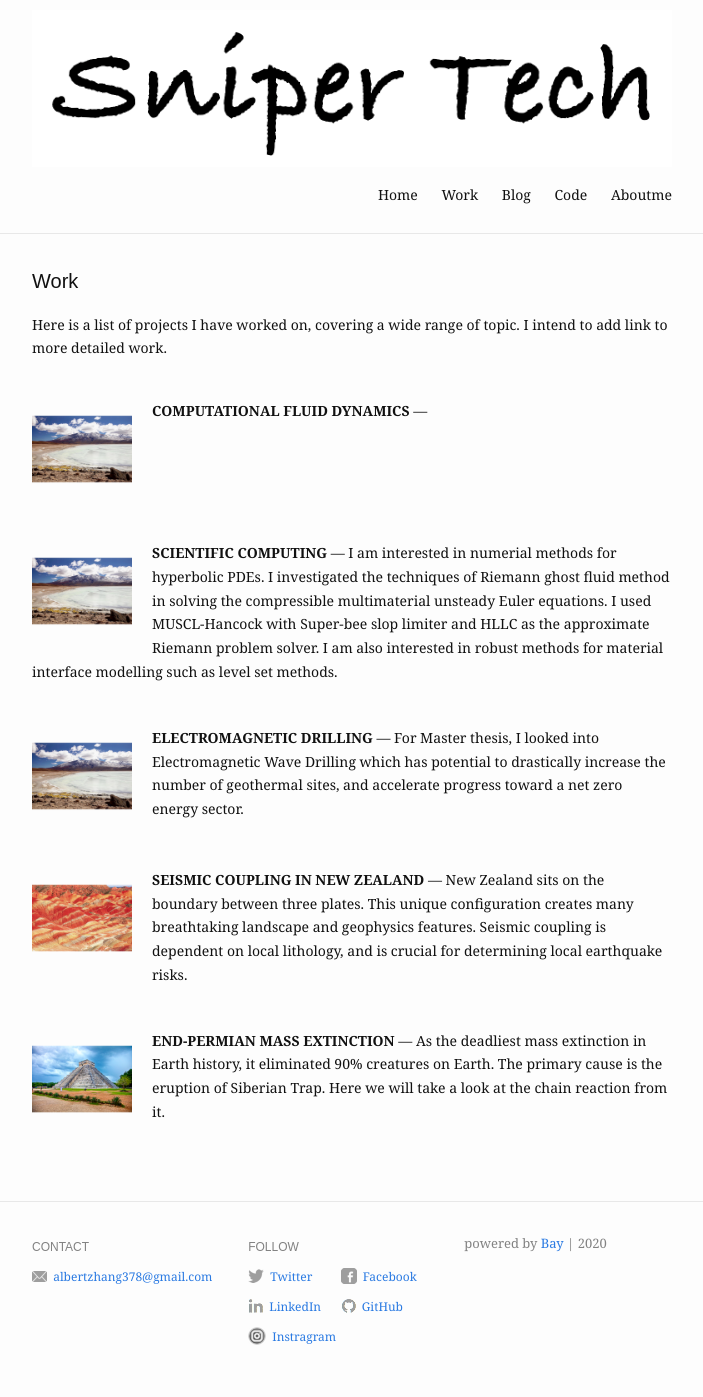
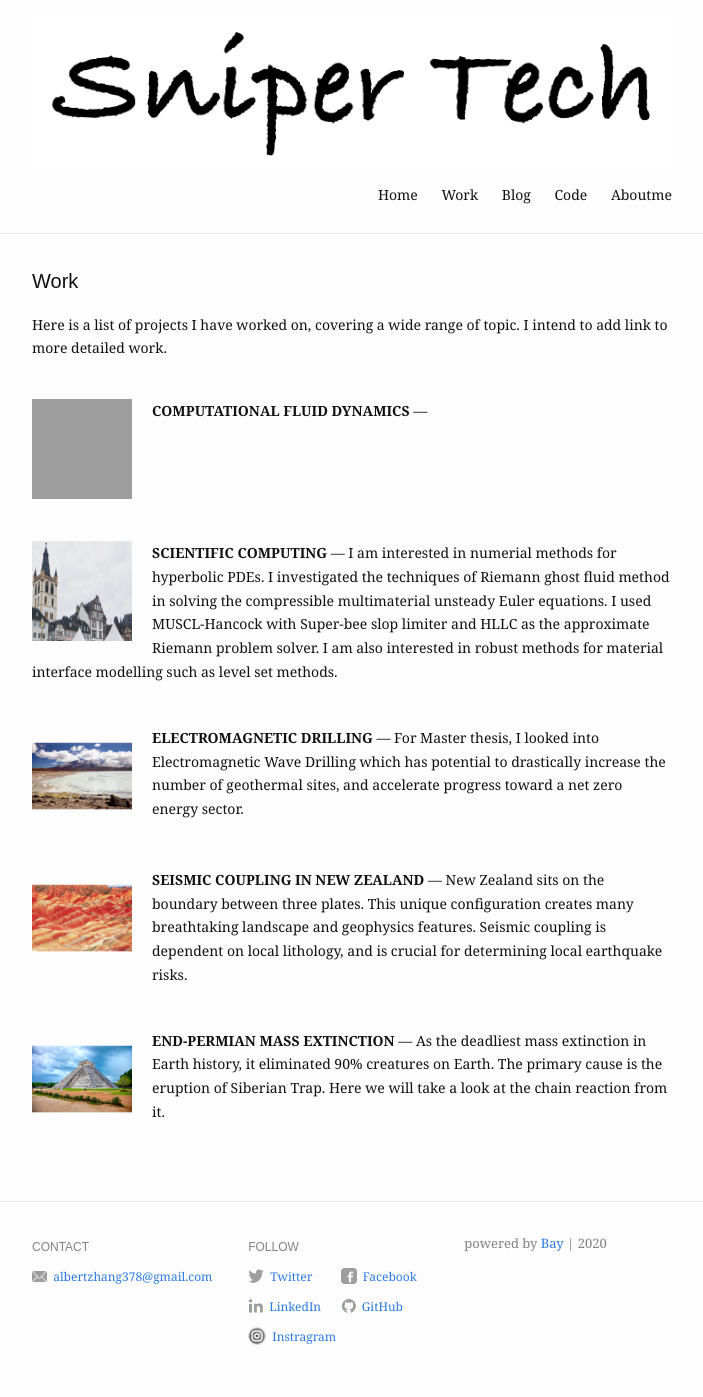
Before and after one commit to albert97/Snippet_Tech, a Jekyll site: the page built from work.md, in a window 1280 px wide. Shown: the whole page, without its empty margins (288-991 px from the left). Built offline with Jekyll 4.4.1, drawn with Linux system fonts in a browser that asks for light colours.

Commit message:
Update work.md

```diff
--- a/work.md
+++ b/work.md
@@ -7,13 +7,13 @@ items:
 
   - title: COMPUTATIONAL FLUID DYNAMICS
     image:
-      src: /assets/img/work/Bolivia.png
+      src: /assets/img/work/Cancun.JPG
       alt: sand
     description:
 
   - title: SCIENTIFIC COMPUTING
     image:
-      src: /assets/img/work/Bolivia.png
+      src: /assets/img/work/Germany.JPG
       alt: sand
     description: I am interested in numerial methods for hyperbolic PDEs. I investigated the techniques of Riemann ghost fluid method in solving the compressible multimaterial unsteady Euler equations. I used MUSCL-Hancock with Super-bee slop limiter and HLLC as the approximate Riemann problem solver. I am also interested in robust methods for material interface modelling such as level set methods.
 
```
